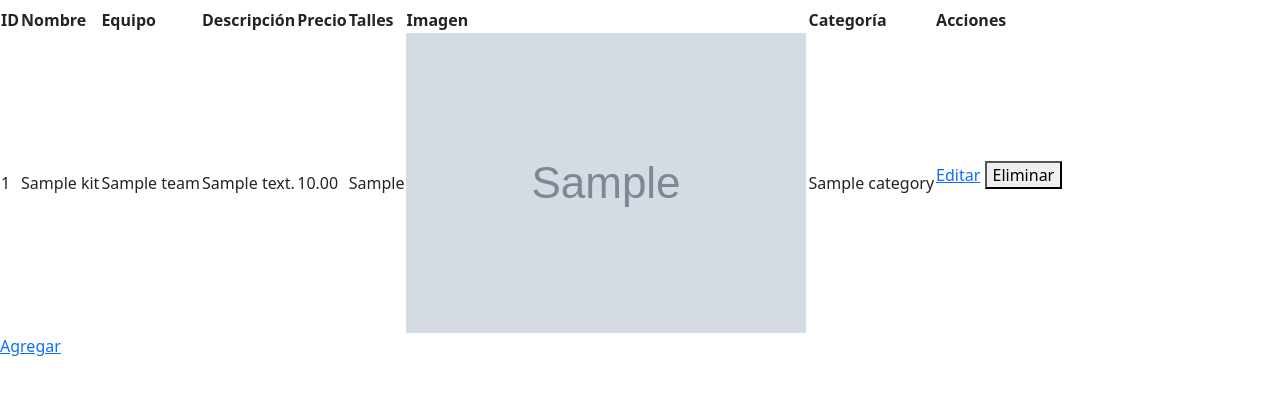
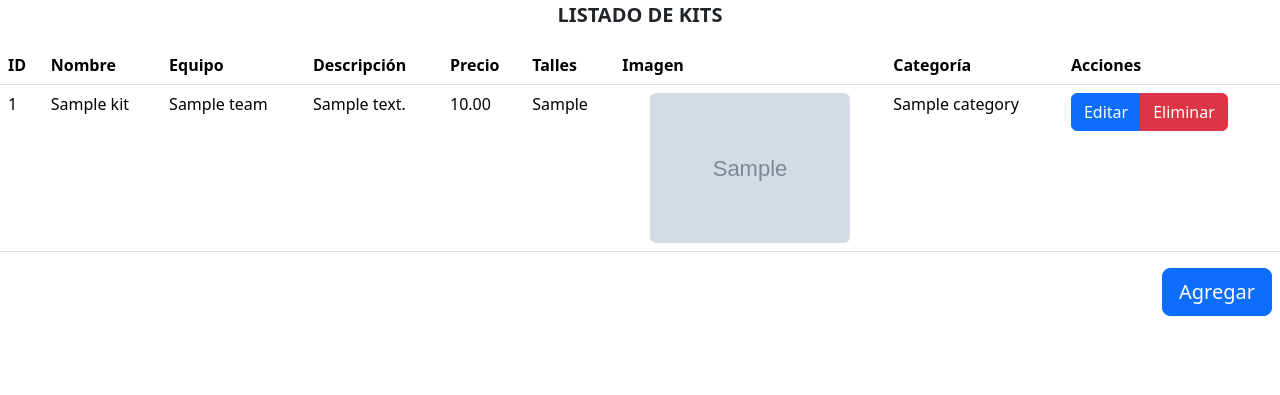
Before and after one commit to dalo12/django-kits-store, a Django app: page /kits/ in a window 1280 px wide. Shown: the top 395 px of the page. Run offline with Django 5.2, Linux system fonts and the light colour scheme; tables that the repository leaves empty hold one stand-in row (values such as "Sample post"); grey boxes marked "Sample" are stand-in pictures; some libraries are stand-ins or nearby versions.

Commit message:
Achieved a nice index page

```diff
--- /dev/null
+++ b/kitsStore/kits_management/static/kits_management/styles.css
@@ -0,0 +1,3 @@
+#image {
+    max-width: 200px;
+}
--- a/kitsStore/kits_management/templates/kits/index.html
+++ b/kitsStore/kits_management/templates/kits/index.html
@@ -1,7 +1,8 @@
 {% extends "kits/template.html" %}
 
 {% block cuerpo %}
-    <table class="table-auto border-collapse">
+    <p class="fw-bold text-center text-uppercase fs-5">Listado de kits</p>
+    <table class="table table-hover">
         <thead>
             <th>ID</th>
             <th>Nombre</th>
@@ -22,14 +23,14 @@
                 <td>{{ kit.description }}</td>
                 <td>{{ kit.price }}</td>
                 <td>{{ kit.size }}</td>
-                <td><img id="image" src="{{ kit.picture }}" alt="No fue posible cargar la foto"></td>
+                <td><img id="image" src="{{ kit.picture }}" alt="No fue posible cargar la foto" class="rounded mx-auto d-block"></td>
                 <td>{{ kit.category.name }}</td>
                 <td>
                     <form method="POST" action="delete/{{kit.id}}">
                         {% csrf_token %}
-                        <div>
-                            <a href="edit/{{kit.id}}" title="Editar" type="button">Editar</a>
-                            <button type="submit">Eliminar</button>
+                        <div class="btn-group" role="group">
+                            <a href="edit/{{kit.id}}" title="Editar" type="button" class="btn btn-primary">Editar</a>
+                            <button type="submit" class="btn btn-danger">Eliminar</button>
                         </div>
                     </form>
                 </td>
@@ -37,13 +38,19 @@
             {% endfor %}
         </tbody>
     </table>
-    <a href="create" type="button">Agregar</a>
+
+    <div class="d-grid gap-2 d-md-flex justify-content-md-end">
+        <a href="create" type="button" class="btn btn-primary btn-lg me-md-2">Agregar</a>
+    </div>
 
     {%if messages %}
+    <div class="alert alert-primary" role="alert">
         <ul>
             {% for m in messages %}
                 <li>{{m}}</li>
             {% endfor %}
         </ul>
+    </div>
     {% endif %}
+
 {% endblock cuerpo %}
--- a/kitsStore/kits_management/templates/kits/template.html
+++ b/kitsStore/kits_management/templates/kits/template.html
@@ -5,6 +5,8 @@
 {% bootstrap_css %}
 {% bootstrap_javascript %}
 {% load crispy_forms_tags %}
+
+{% load static %}
 <!DOCTYPE html>
 <html lang="es-AR">
 	<head>
@@ -12,12 +14,11 @@
 		<meta charset="UTF-8">
 		<meta name="viewport" content="width=device-width, initial-scale=1.0">
 		<meta http-equiv="X-UA-Compatible" content="ie=edge">
-        <link rel="stylesheet" href="mystyle.css">
+        <link rel="stylesheet" href="{% static 'kits_management/styles.css' %}">
 
 	</head>
 
 	<body>
-        <h1 class="text-center text-xl font-black leading-10 uppercase">{{ titulo }}</h1>
         {% block cuerpo %}
         {% endblock cuerpo %}
 		</div>
```
